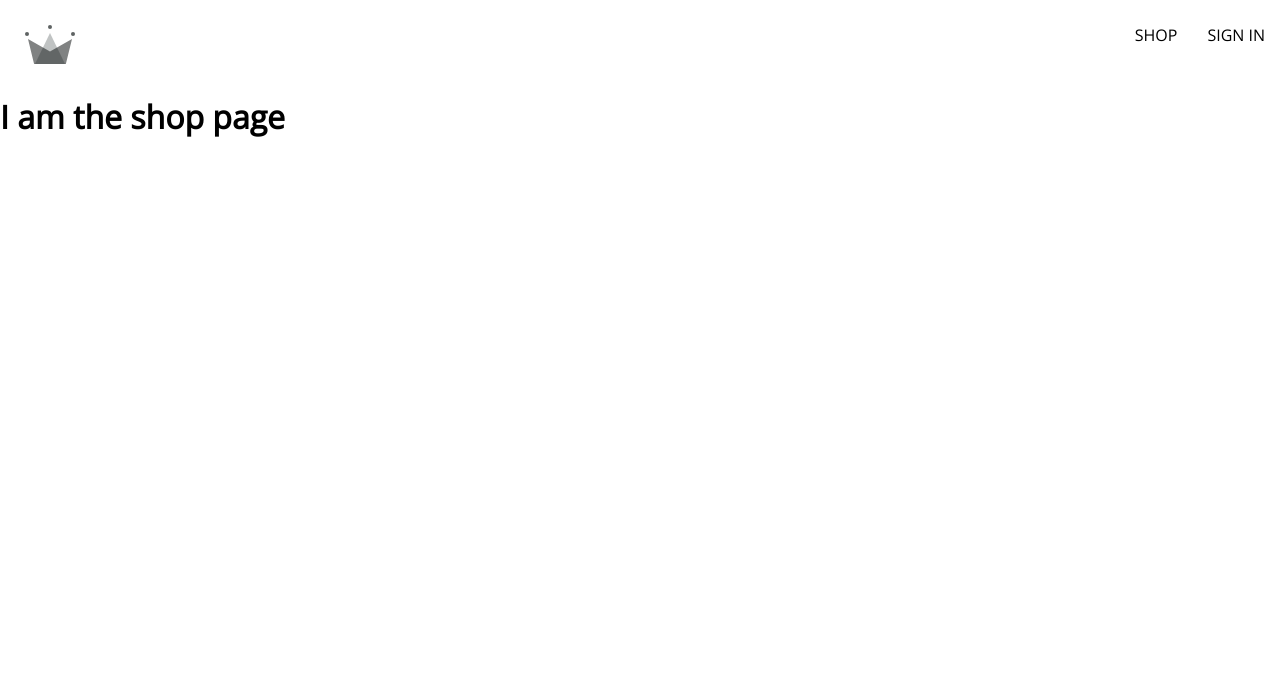
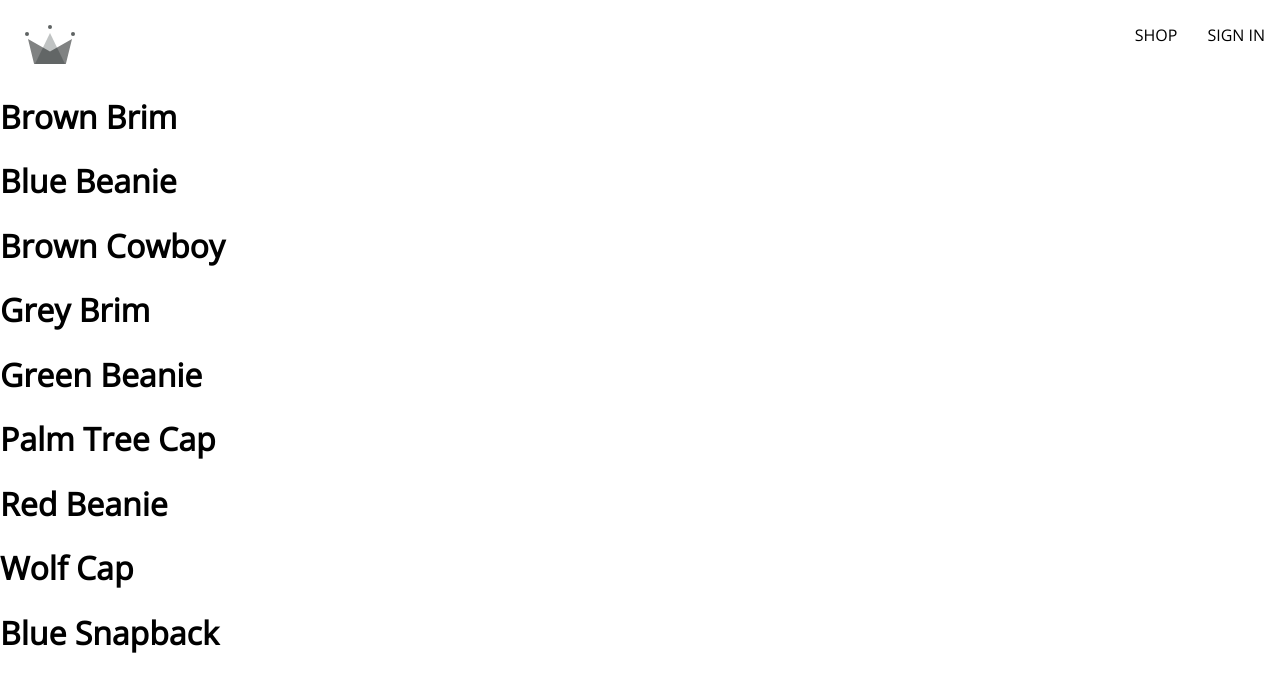
Before and after one commit to angelania2020/crwn-clothing, a React (Create React App) app: page /shop in a window 1280 px wide. Shown: the top 692 px of the page. Built offline with nearby package versions, Linux system fonts and the light colour scheme; no server answers.

Commit message:
add shop page and products context

```diff
--- a/src/App.js
+++ b/src/App.js
@@ -3,10 +3,7 @@ import { Routes, Route } from "react-router-dom";
 import Navigation from "./routes/navigation/navigation.component";
 import Home from "./routes/home/home.component";
 import Authentication from "./routes/authentication/authentication.component";
-
-const Shop = () => {
-  return <h1>I am the shop page</h1>;
-}
+import Shop from "./routes/shop/shop.component";
 
 const App = () => {
   return (
--- /dev/null
+++ b/src/contexts/products.context.jsx
@@ -0,0 +1,15 @@
+import { createContext, useState } from "react";
+import PRODUCTS from '../shop-data.json';
+
+// As the actual value you want to access
+export const ProductsContext = createContext({
+    products: [],
+});
+
+
+export const ProductsProvider = ({ children }) => {
+    const [products, setProducts] = useState(PRODUCTS);
+    const value = { products };
+
+    return <ProductsContext.Provider value={value}>{children}</ProductsContext.Provider>
+}
--- a/src/index.js
+++ b/src/index.js
@@ -4,6 +4,7 @@ import reportWebVitals from './reportWebVitals';
 import { BrowserRouter } from 'react-router-dom';
 import App from './App';
 import { UserProvider } from './contexts/user.context';
+import { ProductsProvider } from './contexts/products.context';
 import './index.scss';
 
 const root = ReactDOM.createRoot(document.getElementById('root'));
@@ -11,7 +12,9 @@ root.render(
   <React.StrictMode>
     <BrowserRouter>
       <UserProvider>
-        <App />
+        <ProductsProvider>
+          <App />
+        </ProductsProvider>
       </UserProvider>
     </BrowserRouter>
   </React.StrictMode>
--- /dev/null
+++ b/src/routes/shop/shop.component.jsx
@@ -0,0 +1,20 @@
+import { useContext } from "react";
+import { ProductsContext } from "../../contexts/products.context";
+
+const Shop = () => {
+    const { products } = useContext(ProductsContext);
+
+    return (
+        <div>
+            {products.map(({ id, name }) => (
+                <div key={id}>
+                    <h1>
+                        {name}
+                    </h1>
+                </div>
+            ))}
+        </div>
+    );
+}
+
+export default Shop;
--- /dev/null
+++ b/src/shop-data.json
@@ -0,0 +1,56 @@
+[
+    {
+      "id": 1,
+      "name": "Brown Brim",
+      "imageUrl": "https://i.ibb.co/ZYW3VTp/brown-brim.png",
+      "price": 25
+    },
+    {
+      "id": 2,
+      "name": "Blue Beanie",
+      "imageUrl": "https://i.ibb.co/ypkgK0X/blue-beanie.png",
+      "price": 18
+    },
+    {
+      "id": 3,
+      "name": "Brown Cowboy",
+      "imageUrl": "https://i.ibb.co/QdJwgmp/brown-cowboy.png",
+      "price": 35
+    },
+    {
+      "id": 4,
+      "name": "Grey Brim",
+      "imageUrl": "https://i.ibb.co/RjBLWxB/grey-brim.png",
+      "price": 25
+    },
+    {
+      "id": 5,
+      "name": "Green Beanie",
+      "imageUrl": "https://i.ibb.co/YTjW3vF/green-beanie.png",
+      "price": 18
+    },
+    {
+      "id": 6,
+      "name": "Palm Tree Cap",
+      "imageUrl": "https://i.ibb.co/rKBDvJX/palm-tree-cap.png",
+      "price": 14
+    },
+    {
+      "id": 7,
+      "name": "Red Beanie",
+      "imageUrl": "https://i.ibb.co/bLB646Z/red-beanie.png",
+      "price": 18
+    },
+    {
+      "id": 8,
+      "name": "Wolf Cap",
+      "imageUrl": "https://i.ibb.co/1f2nWMM/wolf-cap.png",
+      "price": 14
+    },
+    {
+      "id": 9,
+      "name": "Blue Snapback",
+      "imageUrl": "https://i.ibb.co/X2VJP2W/blue-snapback.png",
+      "price": 16
+    }
+  ]
```
